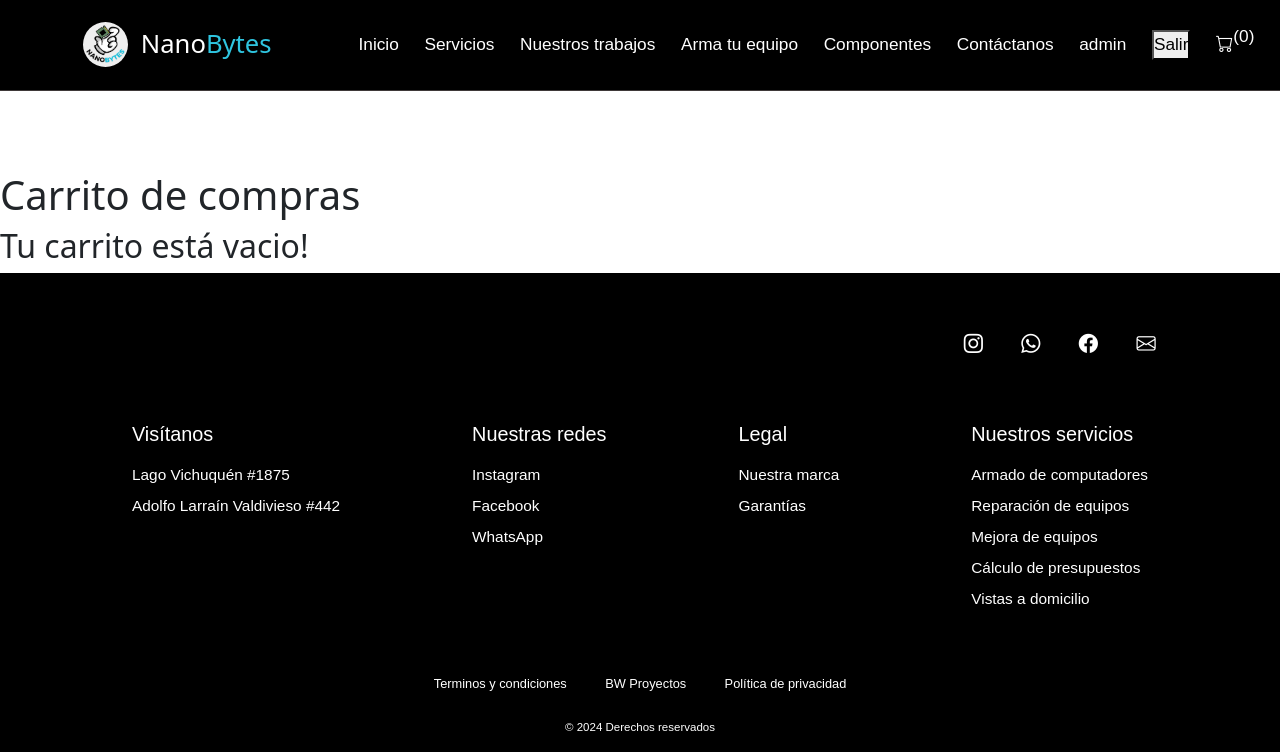
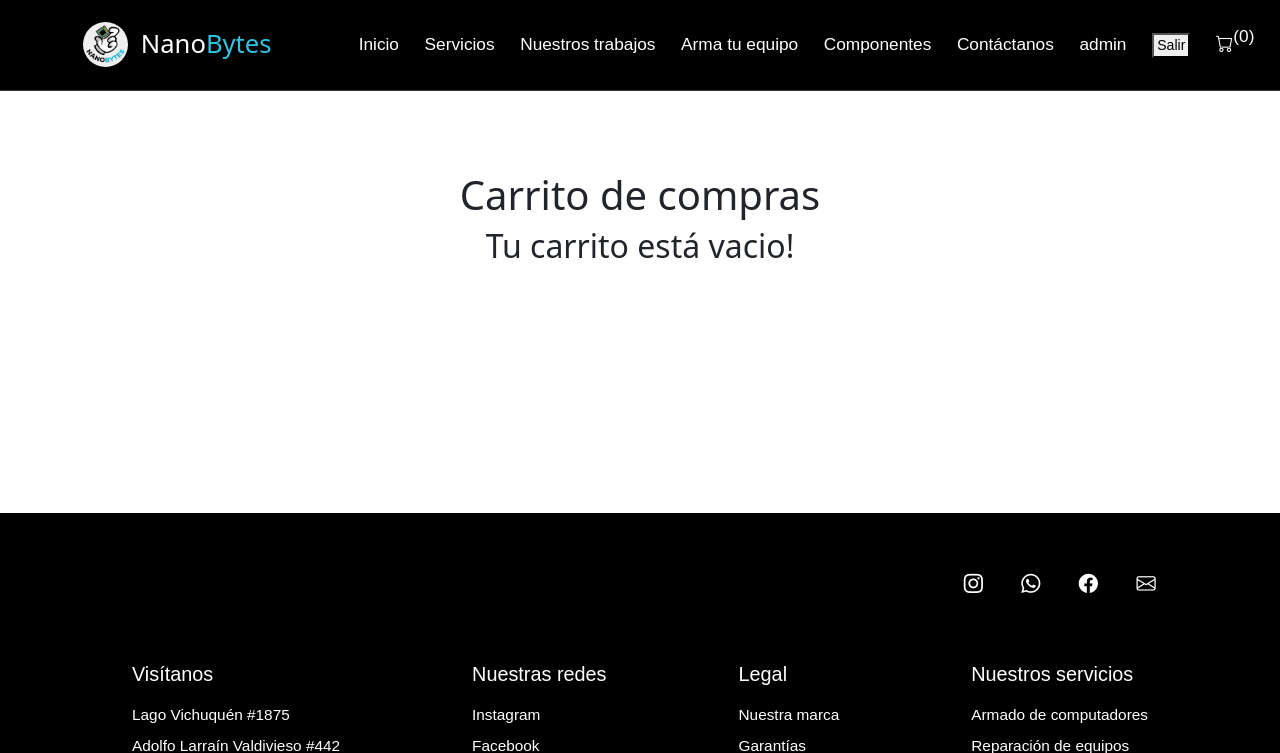
Before and after one commit to imisterioi/nanobytes, a Django app: page /carrito in a window 1280 px wide. Shown: the top 753 px of the page. Run offline with Django 5.2, Linux system fonts and the light colour scheme; a user stored in the database is signed in.

Commit message:
casi ná pero de ná

```diff
--- a/Django/Nanobytes/core/templates/core/armado.html
+++ b/Django/Nanobytes/core/templates/core/armado.html
@@ -10,8 +10,8 @@
 
   <link href="https://cdn.jsdelivr.net/npm/bootstrap@5.3.3/dist/css/bootstrap.min.css" rel="stylesheet"
     integrity="sha384-QWTKZyjpPEjISv5WaRU9OFeRpok6YctnYmDr5pNlyT2bRjXh0JMhjY6hW+ALEwIH" crossorigin="anonymous">
-  <link rel="stylesheet" href="https://cdn.jsdelivr.net/npm/bootstrap-icons@1.11.3/font/bootstrap-icons.min.css">
-  <link rel="stylesheet" href="{% static 'css/style.css' %}">
+    <link rel="stylesheet" href="https://cdn.jsdelivr.net/npm/bootstrap-icons@1.11.3/font/bootstrap-icons.min.css">
+    <link rel="stylesheet" href="{% static 'css/style.css' %}">
   <link rel="stylesheet" href="{% static 'css/armado.css' %}">
 
 
@@ -43,7 +43,7 @@
         <div class="usuario">{{ user.username }}</div>
         <form action="{% url 'logout' %}" method="post">
           {% csrf_token %}
-          <button type="submit">Salir</button>
+          <button id="btn-salir" type="submit">Salir</button>
         </form>
         {% else %}
         <a href="{% url 'login' %}">Login</a>
--- a/Django/Nanobytes/core/templates/core/carrito.html
+++ b/Django/Nanobytes/core/templates/core/carrito.html
@@ -38,7 +38,7 @@
                 <div class="usuario">{{ user.username }}</div>
                 <form action="{% url 'logout' %}" method="post">
                   {% csrf_token %}
-                  <button type="submit">Salir</button>
+                  <button id="btn-salir" type="submit">Salir</button>
                 </form>
                 {% else %}
                 <a href="{% url 'login' %}">Login</a>
@@ -153,10 +153,12 @@
 
     {% comment %}* ----------------------CARRO NUEVO -----------------------------------{% endcomment %}
 
-    <h1>Carrito de compras</h1>
     {% if not carro %}
-    <h2>Tu carrito está vacio!</h2>
+    <h1 style='text-align: center   '>Carrito de compras</h1>
+    <h2 style='text-align: center'>Tu carrito está vacio!</h2>
+    <div style='height: 30svh'></div>
     {% else %}
+    <h1 style='text-align: center   '>Carrito de compras</h1>
     <section id="compras-de-hoy">
 
         <table class="estilo-tabla">
--- a/Django/Nanobytes/core/templates/core/catalogo.html
+++ b/Django/Nanobytes/core/templates/core/catalogo.html
@@ -42,7 +42,7 @@
                 <div class="usuario">{{ user.username }}</div>
                 <form action="{% url 'logout' %}" method="post">
                   {% csrf_token %}
-                  <button type="submit">Salir</button>
+                  <button id="btn-salir" type="submit">Salir</button>
                 </form>
                 {% else %}
                 <a href="{% url 'login' %}">Login</a>
--- a/Django/Nanobytes/core/templates/core/nosotros.html
+++ b/Django/Nanobytes/core/templates/core/nosotros.html
@@ -41,7 +41,7 @@
                 <div class="usuario">{{ user.username }}</div>
                 <form action="{% url 'logout' %}" method="post">
                     {% csrf_token %}
-                    <button type="submit">Salir</button>
+                    <button id="btn-salir" type="submit">Salir</button>
                 </form>
                 {% else %}
                 <a href="{% url 'login' %}">Login</a>
--- a/Django/Nanobytes/core/templates/core/reparacion.html
+++ b/Django/Nanobytes/core/templates/core/reparacion.html
@@ -46,7 +46,7 @@
                 <div class="usuario">{{ user.username }}</div>
                 <form action="{% url 'logout' %}" method="post">
                   {% csrf_token %}
-                  <button type="submit">Salir</button>
+                  <button id="btn-salir" type="submit">Salir</button>
                 </form>
                 {% else %}
                 <a href="{% url 'login' %}">Login</a>
```
Also changed, not shown: Django/Nanobytes/db.sqlite3.
